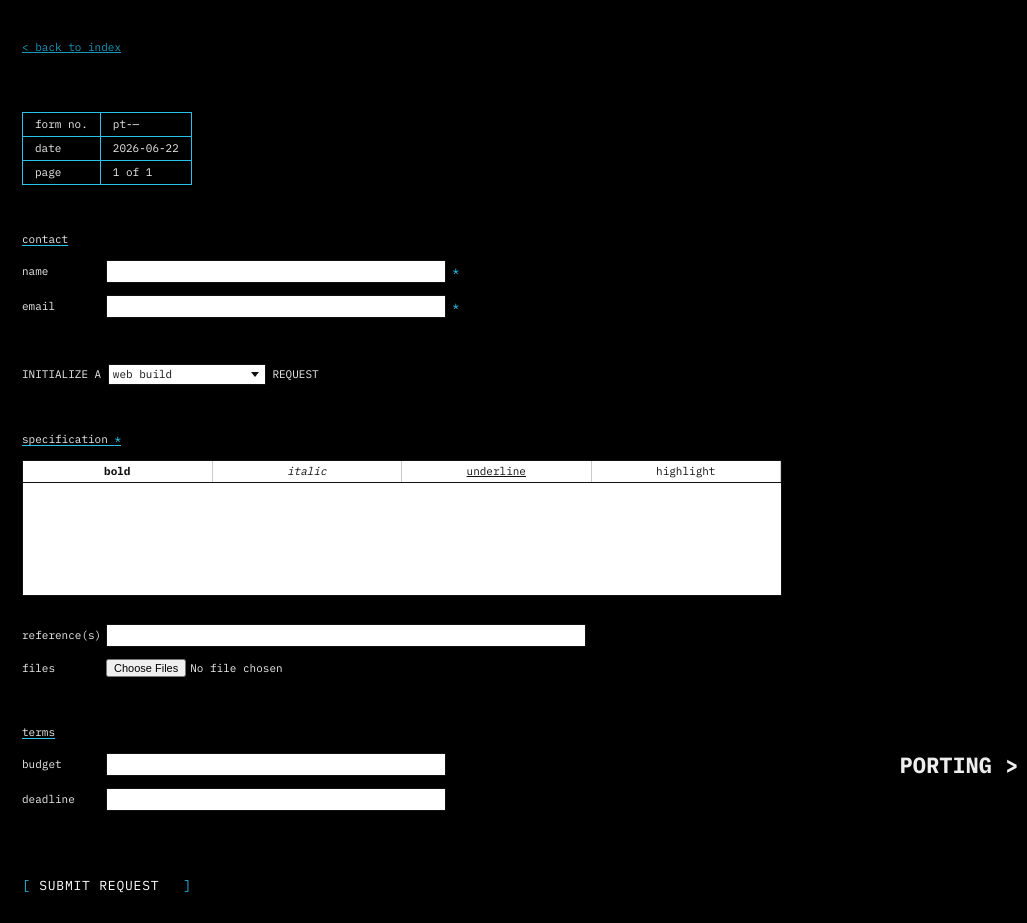
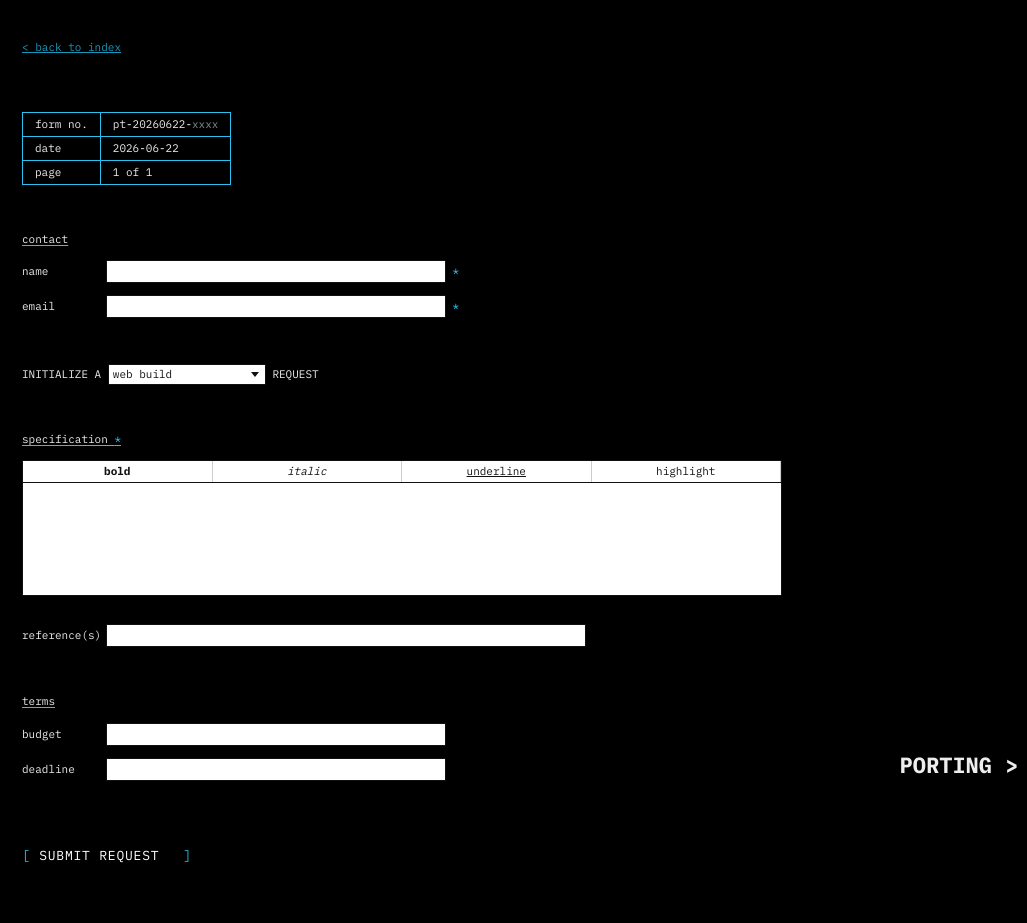
Before and after one commit to 1phonetucked-tech/Macro-Economic-Protocols, a plain HTML site: page commissions/index.html in a window 1280 px wide. Shown: the full height of the page, 0-1027 px from the left. After the commit the page ends 893 px from the top, so only its background shows below. Drawn offline with Linux system fonts and the light colour scheme.

Commit message:
Commission form: remove file-upload field (Formspree free plan rejects attachments, causing submit errors)

```diff
--- a/commissions/index.html
+++ b/commissions/index.html
@@ -37,6 +37,8 @@
   /* meta grid */
   table.meta { border-collapse: collapse; margin: 0 0 8px; }
   table.meta td { border: 1px solid #29c2ec; padding: 3px 12px; text-transform: lowercase; }
+  /* FORM NO. suffix placeholder before a number is assigned (on submit) */
+  .pending { color: #7d8a8e; }
 
   .sec { margin: 0 0 12px; font-weight: 400; text-decoration: underline; text-decoration-color: #29c2ec; text-underline-offset: 2px; }
   .req { color: #29c2ec; }
@@ -126,7 +128,7 @@
 
     <div class="blk">
       <table class="meta">
-        <tr><td>FORM NO.</td><td id="form-no">PT-—</td></tr>
+        <tr><td>FORM NO.</td><td id="form-no">PT-<span class="pending">XXXXXXXX-XXXX</span></td></tr>
         <tr><td>DATE</td><td id="form-date">————</td></tr>
         <tr><td>PAGE</td><td>1 of 1</td></tr>
       </table>
@@ -163,7 +165,6 @@
       </div>
       <input type="hidden" name="description" id="description-field">
       <div class="field" style="margin-top:28px"><label class="k">reference(s)</label><input type="text" name="references" class="wide"></div>
-      <div class="field"><label class="k">files</label><input type="file" name="attachment" multiple></div>
     </div>
 
     <div class="blk">
@@ -196,6 +197,8 @@
   var d = new Date();
   var iso = d.getFullYear() + '-' + ('0' + (d.getMonth() + 1)).slice(-2) + '-' + ('0' + d.getDate()).slice(-2);
   document.getElementById('form-date').textContent = iso;
+  // show the real date prefix with an XXXX suffix until a number is claimed on submit
+  document.getElementById('form-no').innerHTML = 'PT-' + iso.replace(/-/g, '') + '-<span class="pending">XXXX</span>';
 
   function fallbackRef() {
     var ymd = iso.replace(/-/g, '');
```
